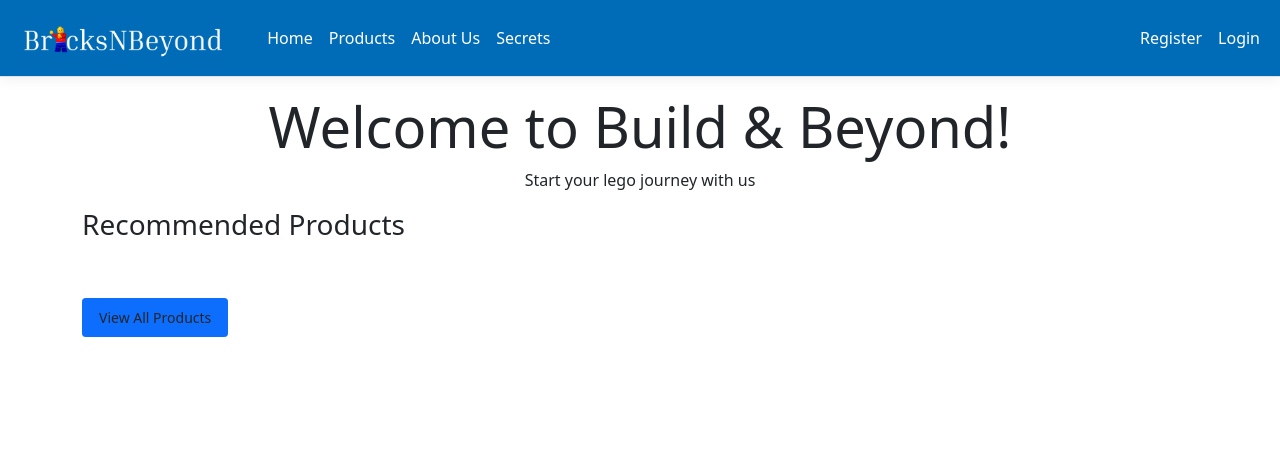
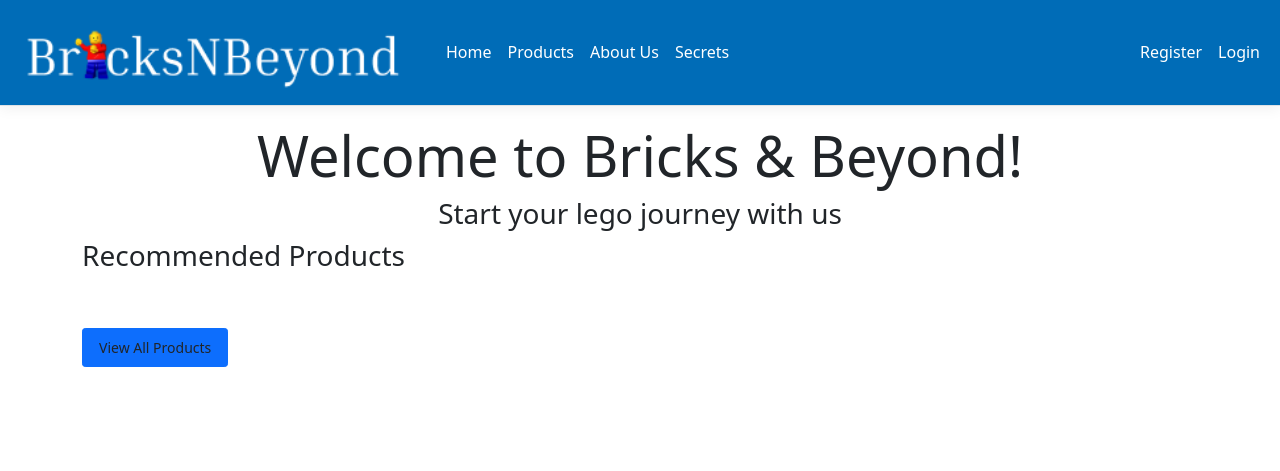
Before and after one commit to ltsubaki/BricksNBeyond, an ASP.NET Core app: page / in a window 1280 px wide. Shown: the top 471 px of the page. Run offline with ASP.NET Core 8, Linux system fonts and the light colour scheme; style sheets or scripts are compiled from the project's sources; some libraries are stand-ins or nearby versions.

Commit message:
fixed nav

```diff
--- a/Views/Home/Index.cshtml
+++ b/Views/Home/Index.cshtml
@@ -3,8 +3,8 @@
 }
 
 <div class="text-center">
-    <h1 class="display-4">Welcome to Build & Beyond!</h1>
-    <p>Start your lego journey with us</p>
+    <h1 class="display-4">Welcome to Bricks & Beyond!</h1>
+    <h3>Start your lego journey with us</h3>
 </div>
 
 <h3>Recommended Products</h3>
--- a/wwwroot/css/site.css
+++ b/wwwroot/css/site.css
@@ -22,9 +22,9 @@ body {
 }
 
 .navbar-logo {
-    height: 50px;
-    width: auto;
-    padding: 5px; /* Add padding as needed */
+    height: auto;
+    width: 400px;
+    padding: 2px; /* Add padding as needed */
 }
 
 /* Add this to your CSS file or inside a <style> tag in the <head> */
```
